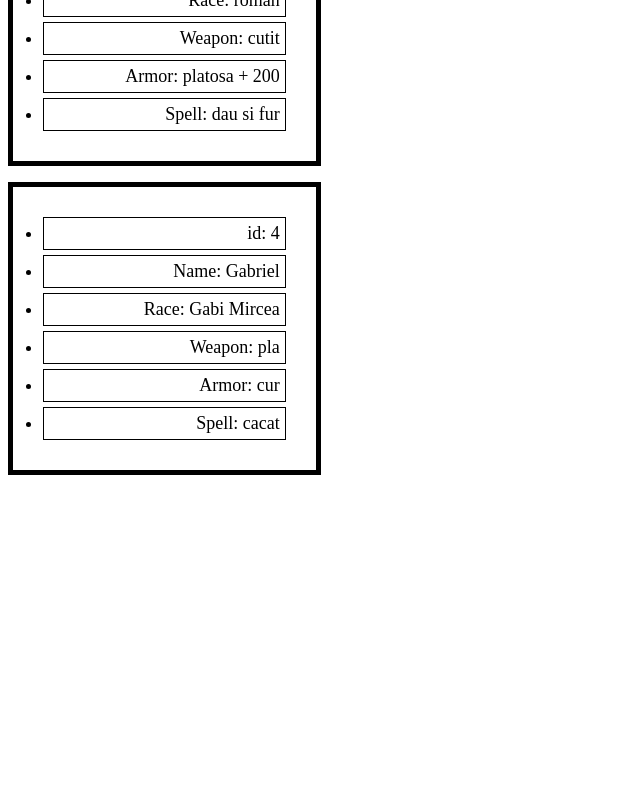
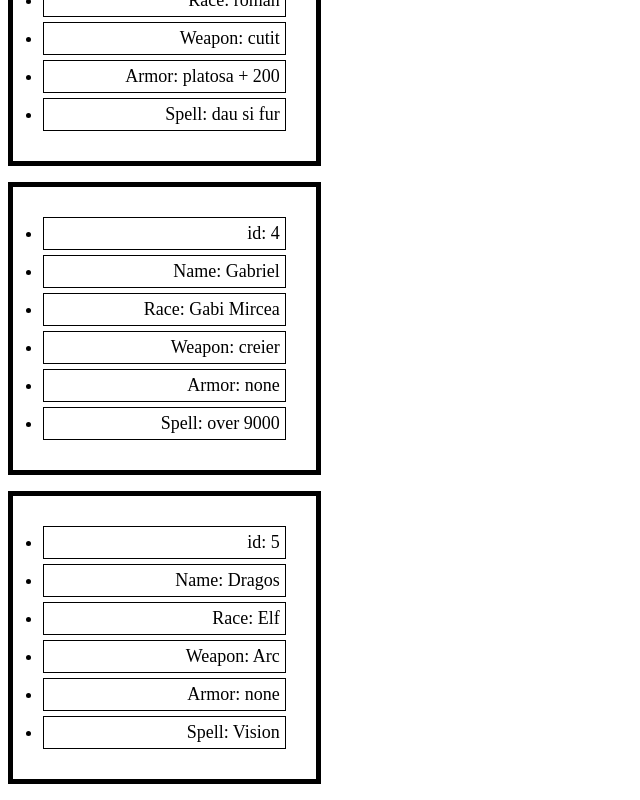
Before and after one commit to berlioz10/DnD-characters, an Angular app: page /characters in a window 1280 px wide. Before the commit this address led to /. Shown: the part 787-1587 px from the top of the page, without its empty margins (0-640 px from the left). Before the commit the page ends 1278 px from the top, so only its background shows below. Built offline with nearby package versions, Linux system fonts and the light colour scheme.

Commit message:
Creating details for each character

```diff
--- a/src/app/app-routing.module.ts
+++ b/src/app/app-routing.module.ts
@@ -1,7 +1,12 @@
+import { CharacterDetailComponent } from './character-detail/character-detail.component';
+import { CharactersComponent } from './characters/characters.component';
 import { NgModule } from '@angular/core';
 import { Routes, RouterModule } from '@angular/router';
 
-const routes: Routes = [];
+const routes: Routes = [
+  {path: 'characters', component: CharactersComponent },
+  {path: 'detail/:id', component: CharacterDetailComponent }
+];
 
 @NgModule({
   imports: [RouterModule.forRoot(routes)],
--- a/src/app/app.component.html
+++ b/src/app/app.component.html
@@ -1 +1 @@
-<characters></characters>
+<router-outlet routerLink="/characters"></router-outlet>
--- a/src/app/app.module.ts
+++ b/src/app/app.module.ts
@@ -5,11 +5,13 @@ import { HttpClientModule } from '@angular/common/http';
 import { AppRoutingModule } from './app-routing.module';
 import { AppComponent } from './app.component';
 import { CharactersComponent } from './characters/characters.component';
+import { CharacterDetailComponent } from './character-detail/character-detail.component';
 
 @NgModule({
   declarations: [
     AppComponent,
-    CharactersComponent
+    CharactersComponent,
+    CharacterDetailComponent
   ],
   imports: [
     BrowserModule,
--- /dev/null
+++ b/src/app/character-detail/character-detail.component.html
@@ -0,0 +1,8 @@
+<div *ngif="hero">
+    <p>Character details: </p>
+    <p>Name: {{character.name}}</p>
+    <p>Race: {{character.race}}</p>
+    <p>Weapon: {{character.weapon}}</p>
+    <p>Armor: {{character.armor}}</p>
+    <p>Spell: {{character.spell}}</p>
+</div>
--- /dev/null
+++ b/src/app/character-detail/character-detail.component.ts
@@ -0,0 +1,28 @@
+import { CharactersService } from './../characters.service';
+import { Character } from './../character';
+import { Component, OnInit, Input } from '@angular/core';
+import { ActivatedRoute } from '@angular/router';
+
+@Component({
+  selector: 'app-character-detail',
+  templateUrl: './character-detail.component.html',
+  styleUrls: ['./character-detail.component.css']
+})
+export class CharacterDetailComponent implements OnInit {
+
+  @Input() character: Character;
+
+  constructor(private CharactersService: CharactersService,
+              private route: ActivatedRoute
+              ) { }
+
+  ngOnInit(): void {
+    this.getHero();
+  }
+
+  getHero():void {
+    const id = +this.route.snapshot.paramMap.get("id");
+    this.CharactersService.getCharacter(id).subscribe(character => this.character = character);
+  }
+
+}
--- /dev/null
+++ b/src/app/character.ts
@@ -0,0 +1,8 @@
+export interface Character {
+    id: number;
+    name: string;
+    race: string;
+    weapon: string;
+    armor: string;
+    spell: string;
+}
--- /dev/null
+++ b/src/app/characters.service.ts
@@ -0,0 +1,20 @@
+import { Characters } from './mock-characters';
+import { Character } from './character';
+import { Injectable } from '@angular/core';
+import { Observable, of } from 'rxjs';
+
+@Injectable({
+  providedIn: 'root'
+})
+export class CharactersService {
+
+  constructor() { }
+
+  getCharacters(): Observable<Character[]> {
+    return of(Characters);
+  }
+
+  getCharacter(id: number): Observable<Character> {
+    return of(Characters.find(character => character.id === id));
+  }
+}
--- a/src/app/characters/characters.component.html
+++ b/src/app/characters/characters.component.html
@@ -1,5 +1,5 @@
 <div> Your characters:
-    <ul class="characters_box" *ngFor="let character of items">
+    <ul class="characters_box" *ngFor="let character of characters">
         <li class="characters_stats">id: {{character.id}}</li>
         <li class="characters_stats">Name: {{character.name}}</li>
         <li class="characters_stats">Race: {{character.race}}</li>
--- a/src/app/characters/characters.component.ts
+++ b/src/app/characters/characters.component.ts
@@ -1,6 +1,6 @@
+import { CharactersService } from './../characters.service';
+import { Character } from './../character';
 import { Component, OnInit } from '@angular/core';
-
-import characters from './characters.json';
 
 @Component({
   selector: 'characters',
@@ -10,11 +10,18 @@ import characters from './characters.json';
 export class CharactersComponent implements OnInit {
 
   url = '';
-  items: any = characters;
+  characters: Character[];
 
-  constructor() {}
+  constructor(private CharactersService: CharactersService) {
+
+  }
 
   ngOnInit(): void {
+    this.getCharacters();
+  }
+
+  getCharacters(): void {
+    this.CharactersService.getCharacters().subscribe(characters => this.characters = characters);
   }
 
 }
--- a/src/app/characters/characters.json
+++ /dev/null
@@ -1,34 +0,0 @@
-[
-    {
-        "id": 1,
-        "name": "Ion",
-        "race": "Monke",
-        "weapon": "bata",
-        "armor": "none",
-        "spell": "fireball"
-    },
-    {
-        "id": 2,
-        "name": "Mihai",
-        "race": "martian",
-        "weapon": "pistol",
-        "armor": "none",
-        "spell": "slime ball"
-    },
-    {
-        "id": 3,
-        "name": "Cristi",
-        "race": "roman",
-        "weapon": "cutit",
-        "armor": "platosa + 200",
-        "spell": "dau si fur"
-    },
-    {
-        "id": 4,
-        "name": "Gabriel",
-        "race": "Gabi Mircea",
-        "weapon": "pla",
-        "armor": "cur",
-        "spell": "cacat"
-    }
-]
--- /dev/null
+++ b/src/app/mock-characters.ts
@@ -0,0 +1,44 @@
+import { Character } from './character';
+
+export const Characters: Character[] = [
+    {
+        id: 1,
+        name: "Ion",
+        race: "Monke",
+        weapon: "bata",
+        armor: "none",
+        spell: "fireball"
+    },
+    {
+        id: 2,
+        name: "Mihai",
+        race: "martian",
+        weapon: "pistol",
+        armor: "none",
+        spell: "slime ball"
+    },
+    {
+        id: 3,
+        name: "Cristi",
+        race: "roman",
+        weapon: "cutit",
+        armor: "platosa + 200",
+        spell: "dau si fur"
+    },
+    {
+        id: 4,
+        name: "Gabriel",
+        race: "Gabi Mircea",
+        weapon: "creier",
+        armor: "none",
+        spell: "over 9000"
+    },
+    {
+        id: 5,
+        name: "Dragos",
+        race: "Elf",
+        weapon: "Arc",
+        armor: "none",
+        spell: "Vision"
+    }
+]
```
Also changed, not shown: src/app/character-detail/character-detail.component.css (added), 2 other files (tests, documents, lock files or other folders).
